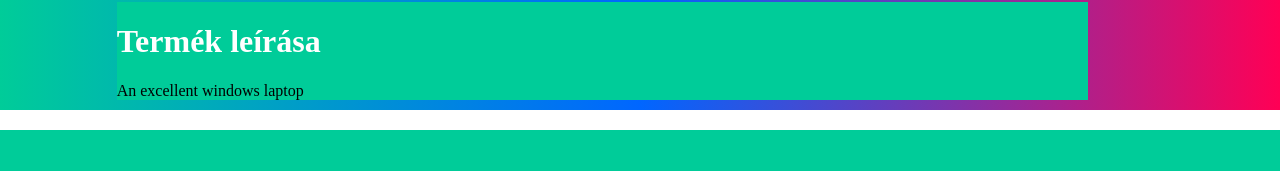
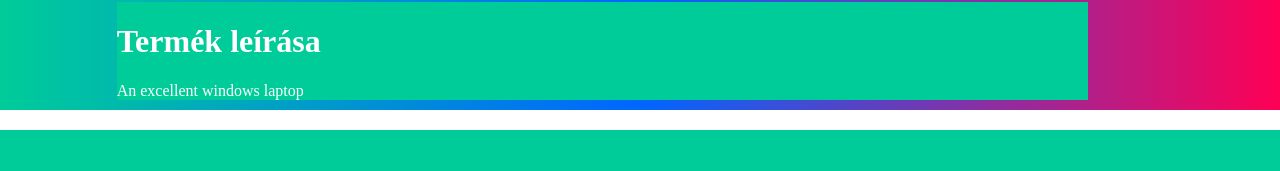
Before and after one commit to KidDarek/evosoft-evoFrontend, a React (Create React App) app: page /Product/1 in a window 1280 px wide. Shown: the part 908-1079 px from the top of the page. Built offline with nearby package versions, Linux system fonts and the light colour scheme.

Commit message:
ProdPage white description

```diff
--- a/src/pages/product-page/ProductPage.jsx
+++ b/src/pages/product-page/ProductPage.jsx
@@ -95,7 +95,7 @@ const ProductPage = (props) => {
         <StyledInfoDivText2>
           <div>
             <h1 style={{ color: "white" }}>Termék leírása</h1>
-            <text>{products[id].body}</text>
+            <text style={{ color: "white" }}>{products[id].body}</text>
           </div>
         </StyledInfoDivText2>
       </StyledPageDiv>
```
